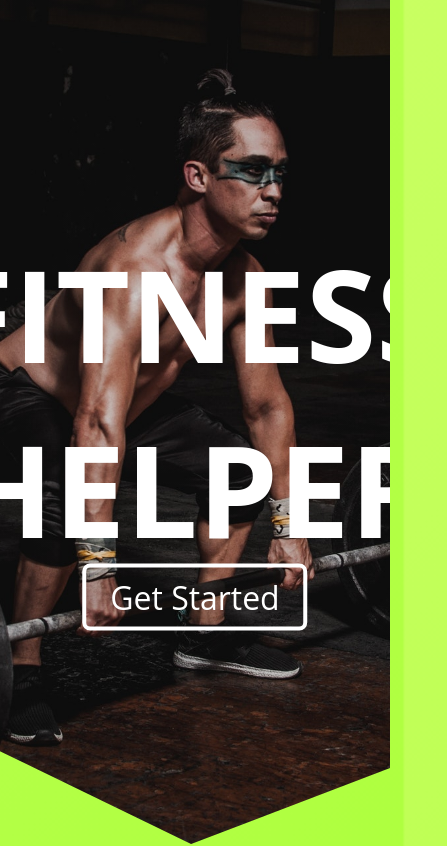
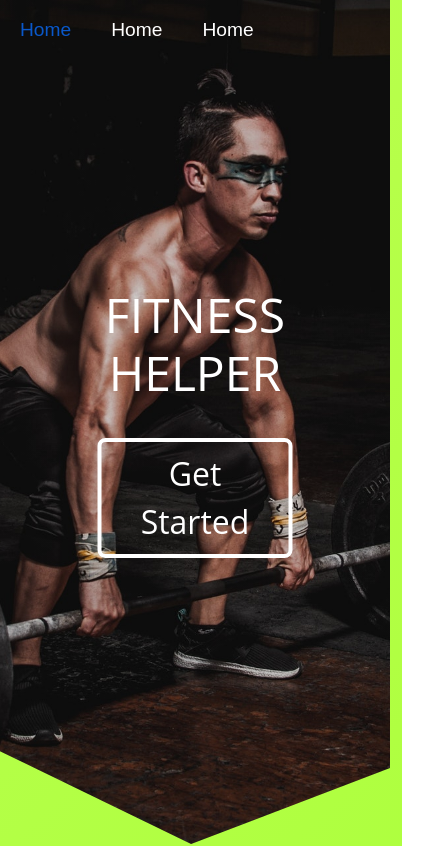
Before and after one commit to ParkerM2/fitness-website, a React (Create React App) app: page / in a window 390 px wide. Shown: the top 846 px of the page, 447 px wide, since content can reach past the window. Built offline with nearby package versions, Linux system fonts and the light colour scheme.

Commit message:
nav bar mobile responsive, and color on scroll

```diff
--- a/package.json
+++ b/package.json
@@ -6,10 +6,12 @@
     "@testing-library/jest-dom": "^5.16.2",
     "@testing-library/react": "^12.1.2",
     "@testing-library/user-event": "^13.5.0",
+    "bootstrap": "^5.1.3",
     "react": "^17.0.2",
     "react-dom": "^17.0.2",
     "react-router-dom": "^6.2.1",
     "react-scripts": "5.0.0",
+    "sass": "^1.49.7",
     "web-vitals": "^2.1.4"
   },
   "scripts": {
--- a/public/index.html
+++ b/public/index.html
@@ -15,6 +15,7 @@
       user's mobile device or desktop. See https://developers.google.com/web/fundamentals/web-app-manifest/
     -->
     <link rel="manifest" href="%PUBLIC_URL%/manifest.json" />
+    <link href="https://cdn.jsdelivr.net/npm/bootstrap@5.1.3/dist/css/bootstrap.min.css" rel="stylesheet" integrity="sha384-1BmE4kWBq78iYhFldvKuhfTAU6auU8tT94WrHftjDbrCEXSU1oBoqyl2QvZ6jIW3" crossorigin="anonymous">
     <!--
       Notice the use of %PUBLIC_URL% in the tags above.
       It will be replaced with the URL of the `public` folder during the build.
--- /dev/null
+++ b/src/components/LandingPageComponents/Navbar.css
@@ -0,0 +1,30 @@
+.nav-colored {
+    background-color:#000;
+    margin-top: 12px;
+    width: 100%;
+    max-width: 100%;
+    position: fixed;
+    z-index: 999;
+ }
+.nav-transparent {
+    width: 100%;
+    max-width: 100%;
+    position: fixed;
+    z-index: 999;
+    background-color: transparent;
+}
+
+.wrapper {
+    margin: 0 auto;
+    width: 100%;
+}
+
+
+
+nav a {
+    font: 1.2em/1em sans-serif;
+    display: inline-block;
+    padding: 20px 20px;
+    text-decoration: none;
+    color: white;
+}
--- /dev/null
+++ b/src/components/LandingPageComponents/Navbar.js
@@ -0,0 +1,32 @@
+import React, { useState } from 'react';
+import './Navbar.css';
+
+
+
+const Navbar = () => {
+    const [colorChange, setColorChange] = useState(false);
+
+    const changeNavbarColor = () => {
+    if (window.scrollY > 300) {
+        setColorChange(true)
+    } else {
+        setColorChange(false)
+    }
+    }
+
+    window.addEventListener('scroll', changeNavbarColor);
+
+    return (
+        <div className={colorChange ? 'nav-colored' : 'nav-transparent'} >
+            <div className='wrapper'>
+                <nav>
+                    <a href='#'>Home</a>
+                    <a href='#'>Home</a>
+                    <a href='#'>Home</a>
+                </nav>
+            </div>
+        </div>
+    );
+}
+
+export default Navbar
--- a/src/css/landingpage.css
+++ b/src/css/landingpage.css
@@ -1,6 +1,7 @@
 
 header{
     width: 100%;
+    max-width: 100%;
     height: 100vh;
     background-image: linear-gradient(rgba(0,0,0,0.1),rgba(0,0,0,0.1)),
     url(../images/background.jpg);
@@ -23,9 +24,12 @@ header .content h1{
     color: #fff;
 }
 
-@media (max-width:850px) {
-    header.content h1 {
-        font-size: 6rem;
+@media only screen and (max-width: 500px) {
+    header .content h1 {
+        font-size: 3rem;
+    }
+    .btn {
+        font-size: 1rem;
     }
 }
 
--- a/src/index.js
+++ b/src/index.js
@@ -3,7 +3,6 @@ import ReactDOM from 'react-dom';
 import './index.css';
 import App from './app/App';
 
-
 ReactDOM.render(
     <App />,
   document.getElementById('root')
--- a/src/pages/LandingPage.js
+++ b/src/pages/LandingPage.js
@@ -4,12 +4,14 @@ import ROUTES from '../app/routes';
 import '../css/landingpage.css';
 import aboutImage from '../images/about.jpg';
 import services from '../data/services';
+import Navbar from '../components/LandingPageComponents/Navbar';
 
 
 
 const LandingPage = () => {
     return (
         <div>
+            <Navbar />
             <header>
                 <div className='content'>
                     <h1>Fitness Helper</h1>
```
Also changed, not shown: 1 other file (tests, documents, lock files or other folders).
